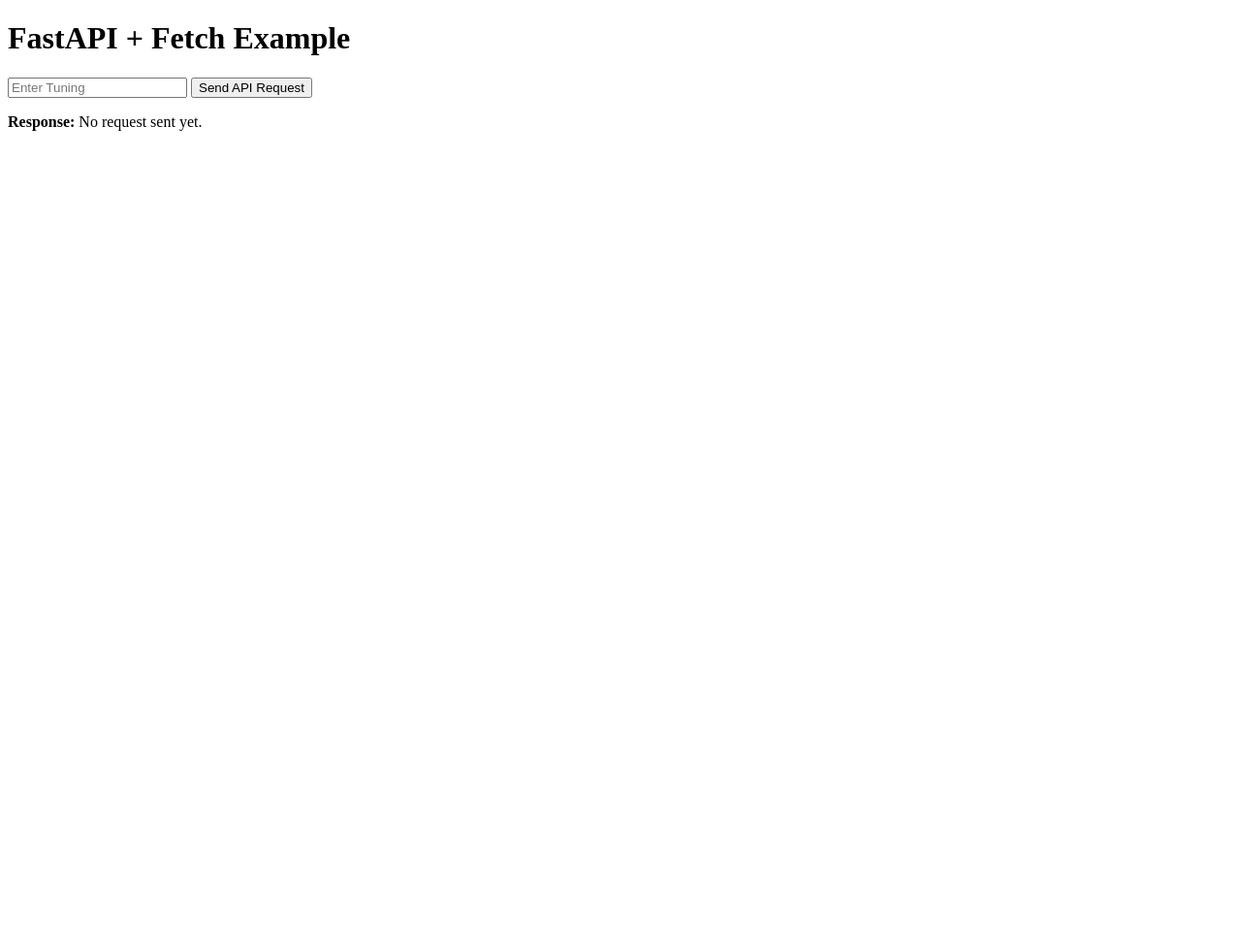
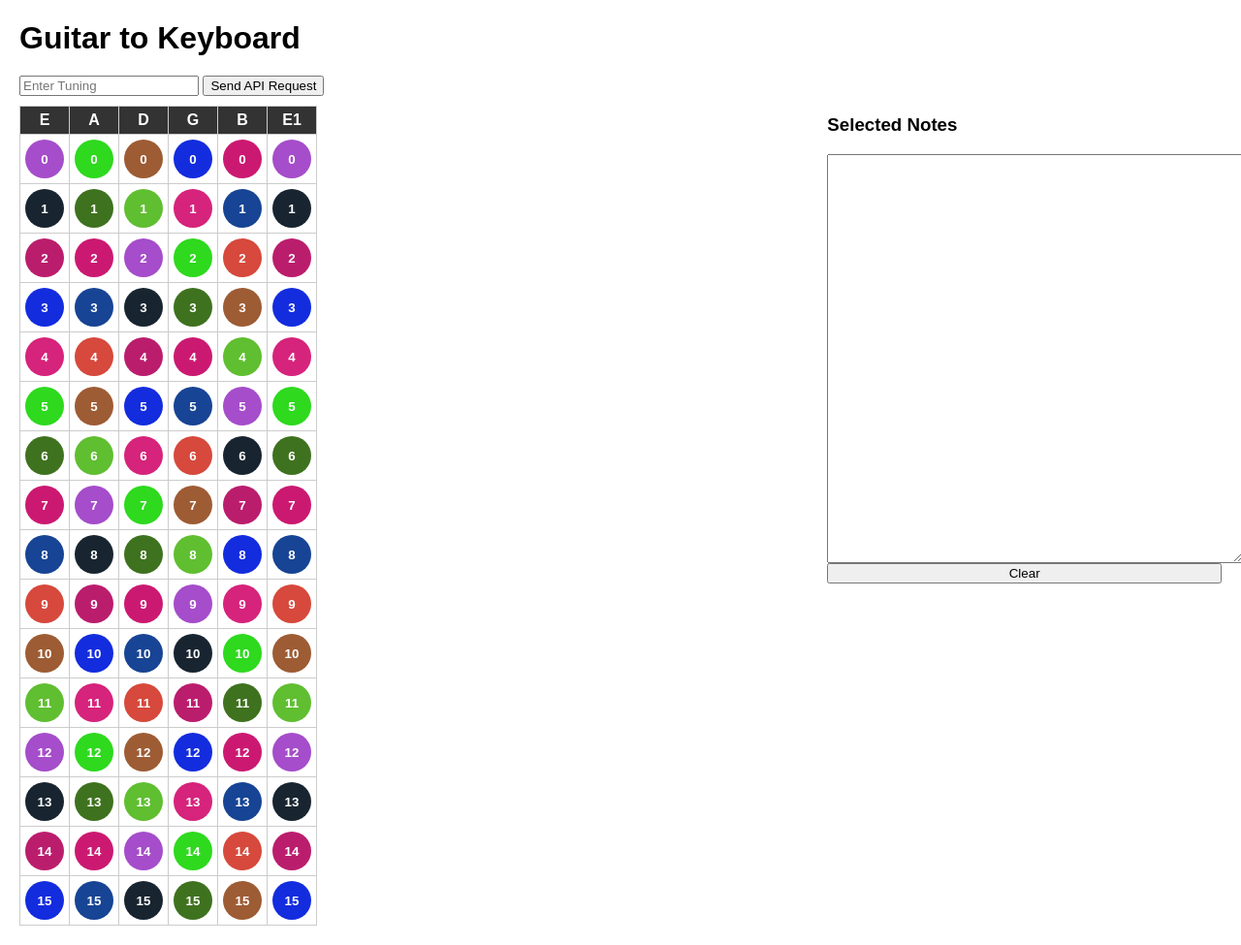
Before and after one commit to omkarpradhan12/NoteConvertor, a FastAPI app: page / in a window 1280 px wide. Shown: the whole page at 97% size. Before the commit the page ends 135 px from the top, so only its background shows below. Run offline with FastAPI, Linux system fonts and the light colour scheme.

Commit message:
html based fretboard

```diff
--- /dev/null
+++ b/fretboard_utils/fretboard_maker.py
@@ -0,0 +1,46 @@
+from random import randint
+from collections import OrderedDict
+
+colored_notes = {}
+
+NOTES = "A Bb B C C# D Eb E F F# G Ab".split()
+
+def color_selector(note: str) -> str:
+    '''Assign a consistent color to each note using a hash function.'''
+    r = randint(0, 255)
+    g = randint(0, 255)
+    b = randint(0, 255)
+
+    if not (0 <= r <= 255 and 0 <= g <= 255 and 0 <= b <= 255):
+        raise ValueError("RGB values must be between 0 and 255.")
+
+    note_hex = f"#{r:02X}{g:02X}{b:02X}"
+
+    if note not in colored_notes:
+        colored_notes[note] = note_hex
+
+    return colored_notes
+
+
+def note_string_builder(string_start: str, number_of_frets: int = 15):
+    '''Build a list of notes for a string starting from string_start.'''
+    start_index = NOTES.index(string_start)
+    noted_string = [NOTES[(start_index + i) % len(NOTES)] for i in range(number_of_frets + 1)]
+    colored_note_string=[{"note":note,"note_color":color_selector(note)[note]} for note in noted_string]
+    return colored_note_string
+
+def tuning_selector(tuning: str, number_of_frets: int = 15):
+    '''Create a dictionary representing the tuning of the 6 String Guitar.'''
+    tuned = {}
+    for note in tuning.split():
+        original_note = note
+        counter = 1
+        while note in tuned:
+            note = f"{original_note}{counter}"
+            counter += 1
+        tuned[note] = note_string_builder(original_note, number_of_frets)
+    return tuned
+
+
+if __name__ == "__main__":
+    print(tuning_selector("E"))
--- a/main.py
+++ b/main.py
@@ -2,28 +2,14 @@
 from fastapi.responses import HTMLResponse, JSONResponse
 from fastapi.staticfiles import StaticFiles
 from fastapi.templating import Jinja2Templates
-import hashlib
+from fretboard_utils.fretboard_maker import tuning_selector
+
 
 app = FastAPI()
 app.mount("/static", StaticFiles(directory="static"), name="static")
 templates = Jinja2Templates(directory="templates")
 
-NOTES = "A A# B C C# D D# E F F# G G#".split()
 
-def note_string_builder(string_start: str, number_of_frets: int = 12):
-    start_index = NOTES.index(string_start)
-    return [NOTES[(start_index + i) % len(NOTES)] for i in range(number_of_frets + 1)]
-
-def tuning_selector(tuning: str, number_of_frets: int = 15):
-    tuned = {}
-    for note in tuning.split():
-        original_note = note
-        counter = 1
-        while note in tuned:
-            note = f"{original_note}{counter}"
-            counter += 1
-        tuned[note] = note_string_builder(original_note, number_of_frets)
-    return tuned
 
 
 # Keep selected notes in memory (simplified — not thread safe)
@@ -33,12 +19,14 @@
 async def home_page(request: Request):
     return templates.TemplateResponse("fretboard.html", {
         "request": request,
-        "keys":{"tuning": "E A D G B E",
-        "selected_notes": selected_notes,
-        "fretboard": tuning_selector(tuning="E A D G B E"),}
 
     })
 
 @app.get("/api/get_tuning")
 async def get_data(tuning: str = Query(..., description="Tuning")):
     return JSONResponse({"tuning": tuning_selector(tuning=tuning)})
+
+
+if __name__ == "__main__":
+    import uvicorn
+    uvicorn.run("main:app", host="127.0.0.1", port=8000, log_level="info",reload=True)
--- a/static/script.js
+++ b/static/script.js
@@ -1,18 +1,82 @@
+function updateFretboard(data) {
+    // clear old content
+
+    const tuningKeys = Object.keys(data.tuning);
+   const table = document.getElementById("fretboard");
+    table.innerHTML = ""; // Clear table
+
+    const maxLength = Math.max(...Object.values(data.tuning).map(arr => arr.length));
+
+    const headerRow = document.createElement("tr");
+    for (let tuningKey of tuningKeys) {
+        const th = document.createElement("th");
+        th.textContent = tuningKey; // Name of tuning/string
+        headerRow.appendChild(th);
+    }
+    table.appendChild(headerRow);
+
+    for (let fret = 0; fret < maxLength; fret++) {
+        const row = document.createElement("tr");
+
+        for (let tuningKey in data.tuning) {
+            const noteObj = data.tuning[tuningKey][fret];
+            const cell = document.createElement("td");
+
+            if (noteObj) {
+                const btn = document.createElement("button");
+                btn.classList.add("fret-button");
+                btn.style.backgroundColor = noteObj.note_color;
+                btn.textContent = fret; // row number = fret number
+                btn.value = noteObj.note;
+                btn.onclick = () => {
+                    const textarea = document.getElementById("selectedNotes");
+                    textarea.value += btn.value + " ";
+                };
+                cell.appendChild(btn);
+            }
+
+            row.appendChild(cell);
+        }
+
+        table.appendChild(row);
+    }
+
+}
+
 document.getElementById("fetchButton").addEventListener("click", () => {
     const tuning = document.getElementById("tuningInput").value.trim();
 
     if (!tuning) {
-        document.getElementById("responseText").innerText = "Please enter a name.";
+        console.log("No tuning provided");
         return;
     }
 
     fetch(`/api/get_tuning?tuning=${encodeURIComponent(tuning)}`)
         .then(response => response.json())
         .then(data => {
-            document.getElementById("responseText").innerText = data;
+            updateFretboard(data);
+            console.log("Fetched data:", data);
         })
         .catch(error => {
             console.error("Error:", error);
-            document.getElementById("responseText").innerText = "Error fetching data";
         });
 });
+
+
+
+document.addEventListener("DOMContentLoaded", () => {
+  console.log("Page loaded, JS working ✅");
+  fetch(`/api/get_tuning?tuning=E%20A%20D%20G%20B%20E`)
+        .then(response => response.json())
+        .then(data => {
+            updateFretboard(data);
+            console.log("Fetched data:", data);
+        })
+        .catch(error => {
+            console.error("Error:", error);
+        });
+});
+
+document.getElementById("clearButton").addEventListener("click", () => {
+    document.getElementById("selectedNotes").value = "";
+});
--- /dev/null
+++ b/static/styles.css
@@ -0,0 +1,26 @@
+table {
+    border-collapse: collapse;
+    margin-top: 10px;
+}
+
+td {
+    padding: 10px;
+    text-align: center;
+    color: white;
+    font-weight: bold;
+    border: 1px solid #ccc;
+}
+
+button.fret-button {
+    padding: 0;
+    width: 40px;
+    height: 40px;
+    border: none;
+    border-radius: 50%; /* Makes it a circle */
+    cursor: pointer;
+    color: white;
+    font-weight: bold;
+    display: flex;
+    align-items: center;
+    justify-content: center;
+}
--- a/templates/fretboard.html
+++ b/templates/fretboard.html
@@ -1,15 +1,83 @@
 <!DOCTYPE html>
 <html>
 <head>
-    <title>FastAPI Fetch Example with Input</title>
+    <title>Guitar to Keyboard</title>
+    <link rel="stylesheet" href="/static/styles.css">
+    <style>
+        body {
+            font-family: Arial, sans-serif;
+            margin: 20px;
+        }
+
+        h1 {
+            margin-bottom: 20px;
+        }
+
+        #main-container {
+            display: flex;
+            gap: 20px; /* space between columns */
+        }
+
+        #fretboard-container {
+            flex: 2; /* larger column */
+        }
+
+        #note-box {
+            flex: 1; /* smaller column */
+            display: flex;
+            flex-direction: column;
+        }
+
+        #note-box textarea {
+            width: 100%;
+            height: 400px;
+            padding: 10px;
+            font-size: 16px;
+        }
+
+        table {
+            border-collapse: collapse;
+        }
+
+        td, th {
+            padding: 5px;
+            border: 1px solid #ccc;
+            text-align: center;
+        }
+
+        button.fret-button {
+            padding: 8px;
+            width: 40px;
+            height: 40px;
+            border: none;
+            cursor: pointer;
+            color: white;
+            font-weight: bold;
+        }
+
+        th {
+            background-color: #333;
+            color: white;
+        }
+    </style>
 </head>
 <body>
-    <h1>FastAPI + Fetch Example</h1>
+    <h1>Guitar to Keyboard</h1>
 
     <input type="text" id="tuningInput" placeholder="Enter Tuning" />
     <button id="fetchButton">Send API Request</button>
 
-    <p><strong>Response:</strong> <span id="responseText">No request sent yet.</span></p>
+    <div id="main-container">
+        <div id="fretboard-container">
+            <table id="fretboard"></table>
+        </div>
+
+        <div id="note-box">
+    <h3>Selected Notes</h3>
+    <textarea id="selectedNotes"></textarea>
+    <button id="clearButton">Clear</button>
+</div>
+    </div>
 
     <script src="/static/script.js"></script>
 </body>
```
Also changed, not shown: fretboard_utils/__init__.py (added).
